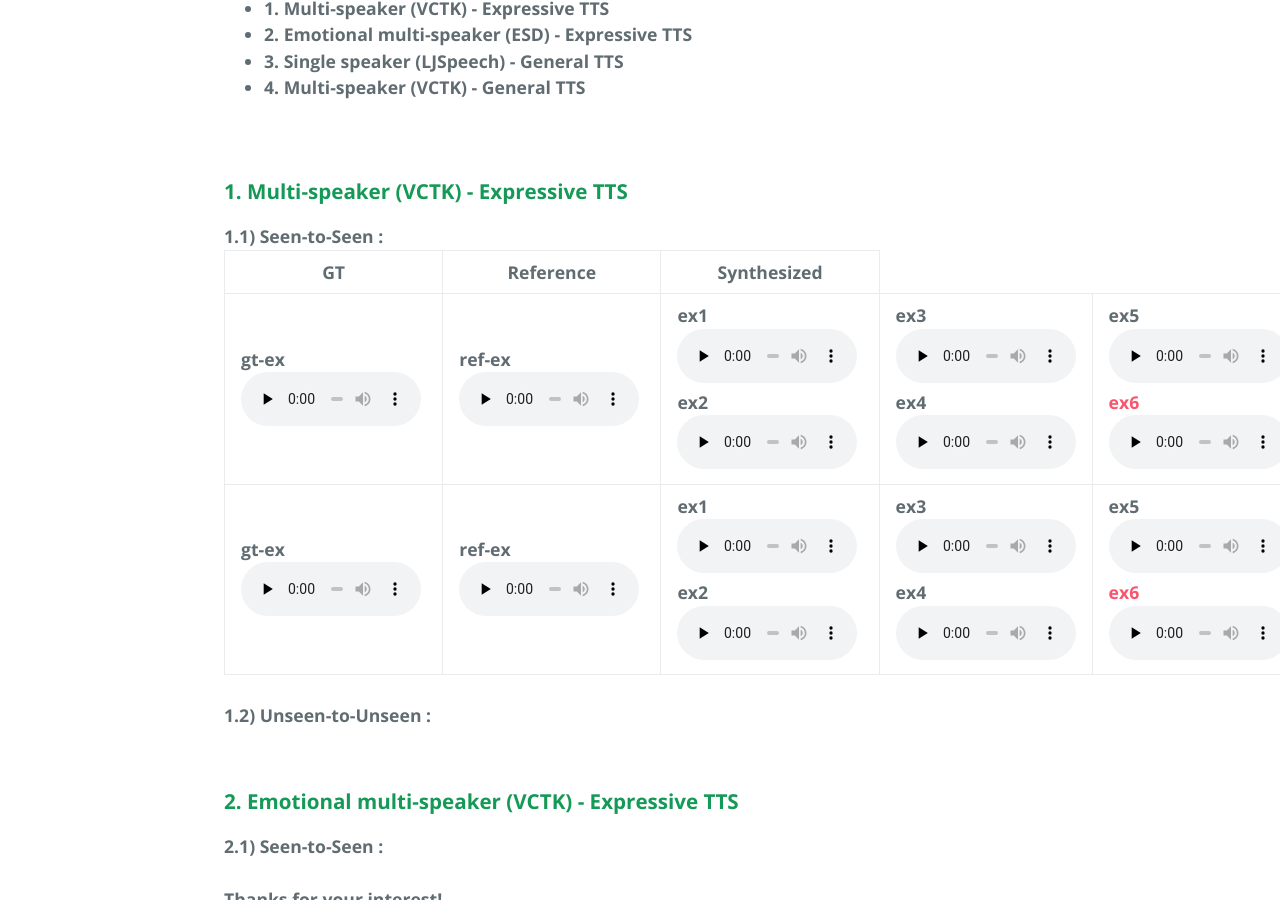
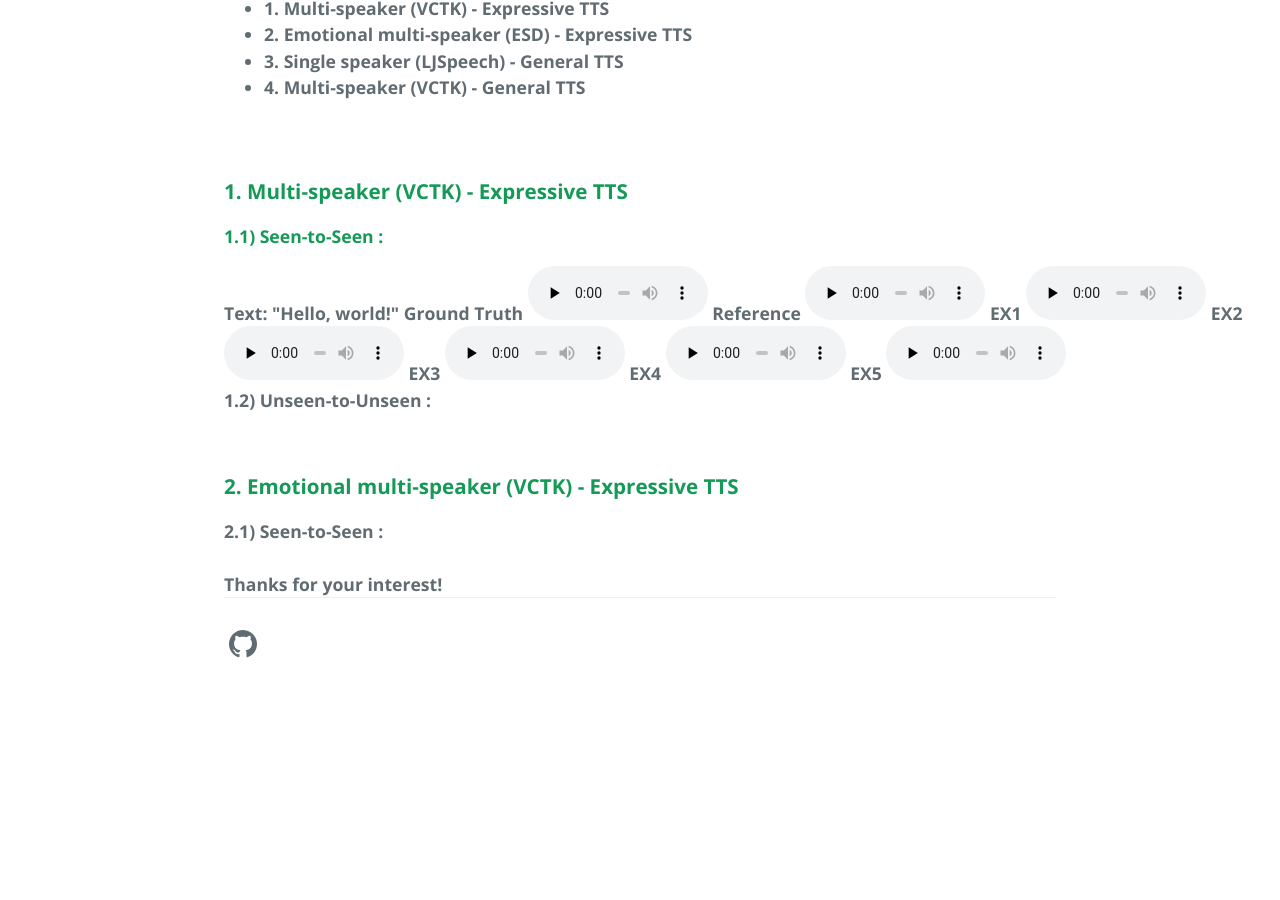
Before and after one commit to winddori2002/tts-demo.github.io, a Jekyll site: the page built from index.md, in a window 1280 px wide and 900 px high, scrolled down 714 px. Built offline with Jekyll 4.4.1, drawn with Linux system fonts in a browser that asks for light colours; after the commit the page ends 1426 px from its top, so only the background shows below that.

Commit message:
Update home.html

```diff
--- a/_layouts/home.html
+++ b/_layouts/home.html
@@ -29,8 +29,52 @@ layout: default
   <br>
   <h3><strong>1. Multi-speaker (VCTK) - Expressive TTS </h3>
 
-  <summary><h4></h4><strong>1.1) Seen-to-Seen :</summary></h4>
-  <table class="table">
+  <h4><strong>1.1) Seen-to-Seen :</h4>
+  Text: "Hello, world!"
+
+  <tbody>
+
+      <tr>
+          <td>Ground Truth
+              <audio controls preload="none">
+                  <source src="./git_samples/s2s_m2m_p279_043_mic1_p232_413_mic1/s2s_m2m_p279_043_mic1_p232_413_mic1_src.wav">
+              </audio>
+          </td>
+          <td>Reference
+              <audio controls preload="none">
+                  <source src="./git_samples/s2s_m2m_p279_043_mic1_p232_413_mic1/s2s_m2m_p279_043_mic1_p232_413_mic1_trg.wav">
+              </audio>
+          </td>
+          <td>EX1
+              <audio controls preload="none">
+                  <source src="./git_samples/s2s_m2m_p279_043_mic1_p232_413_mic1/s2s_m2m_p279_043_mic1_p232_413_mic1_src.wav">
+              </audio>
+          </td>
+          <td>EX2
+              <audio controls preload="none">
+                  <source src="./git_samples/s2s_m2m_p279_043_mic1_p232_413_mic1/s2s_m2m_p279_043_mic1_p232_413_mic1_src.wav">
+              </audio>
+          </td>
+          <td>EX3
+              <audio controls preload="none">
+                  <source src="./git_samples/s2s_m2m_p279_043_mic1_p232_413_mic1/s2s_m2m_p279_043_mic1_p232_413_mic1_src.wav">
+              </audio>
+          </td>
+          <td>EX4
+              <audio controls preload="none">
+                  <source src="./git_samples/s2s_m2m_p279_043_mic1_p232_413_mic1/s2s_m2m_p279_043_mic1_p232_413_mic1_src.wav">
+              </audio>
+          </td>
+          <td>EX5
+              <audio controls preload="none">
+                  <source src="./git_samples/s2s_m2m_p279_043_mic1_p232_413_mic1/s2s_m2m_p279_043_mic1_p232_413_mic1_src.wav">
+              </audio>
+          </td>
+
+      </tr>
+  </tbody>
+
+<!--   <table class="table">
       <thead>
           <tr>
               <th width="25%" scope="col">GT</th>
@@ -114,7 +158,7 @@ layout: default
               </td>
           </tr>
       </tbody>
-  </table>
+  </table> -->
 
   <br>
 
```
